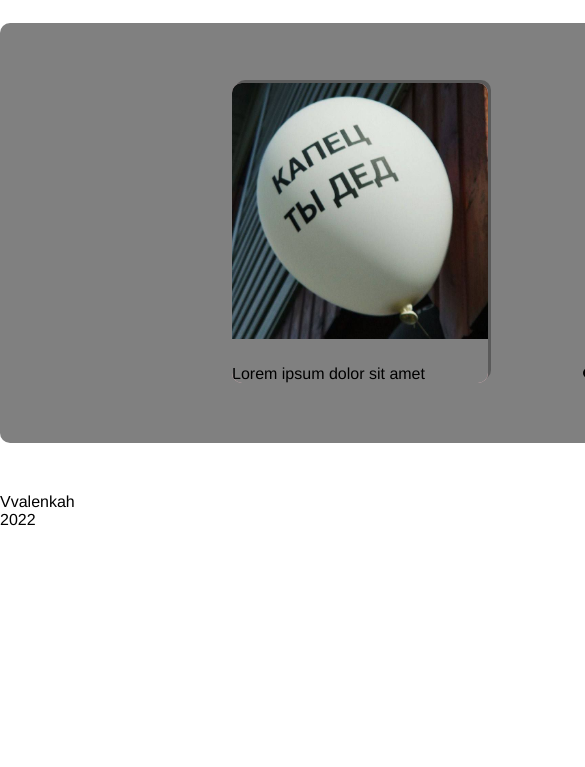
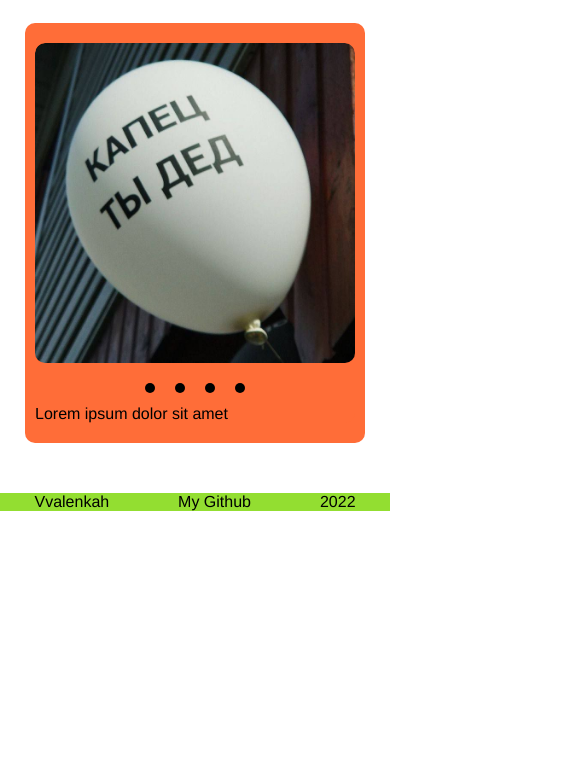
Before and after one commit to Vvalenkah/cssMemSlider, a plain HTML site: page index.html in a window 390 px wide. Shown: the part 77-844 px from the top of the page, 585 px wide, since content can reach past the window. Drawn offline with nearby package versions, Linux system fonts and the light colour scheme.

Commit message:
feat: adaptive design added (пт 13.05.22 17:43:05)

```diff
--- a/index.html
+++ b/index.html
@@ -25,16 +25,16 @@
                         <p>Lorem ipsum dolor sit amet</p>
                     </div>
                     <div class="slider-item" id="2">
-                        <img src="./assets/img/spat.jpg" alt="">
-                        <p>text 2</p>
+                        <img src="./assets/img/bog.jpg" alt="">
+                        <p>Consectetur adipisicing elit. </p>
                     </div>
                     <div class="slider-item" id="3">
                         <img src="./assets/img/vosne.jpg" alt="">
-                        <p>text 3</p>
+                        <p>Funny joke</p>
                     </div>
                     <div class="slider-item" id="4">
                         <img src="./assets/img/ant.jpg" alt="">
-                        <p>text 4</p>
+                        <p>Holy mother</p>
                     </div>
                 </div>
 
@@ -59,7 +59,9 @@
     <footer>
         <ul>
             <li>Vvalenkah</li>
-            <li></li>
+            <li>
+                <a href="https://github.com/Vvalenkah" target="_blank">My Github</a>
+            </li>
             <li>2022</li>
         </ul>
     </footer>
--- a/script.js
+++ b/script.js
@@ -3,13 +3,16 @@ const sliderLine = document.querySelector('.slider-track');
 const dots = document.querySelectorAll('.dot-container');
 const dot = document.querySelectorAll('.dot');
 let slideCount = 1;
-const slideStep = 256;
+const mediaQuery = window.matchMedia('(max-width: 376px)');
+let slideStep = 320;
+if (mediaQuery.matches) {
+    slideStep = 285;
+}
 
 
 
 dots.forEach(element => element.addEventListener('click', () => {
     let idNumber = Number(element.id.slice(4));
-    console.log(idNumber);
     if (idNumber === slideCount) {
         return;
     }
--- a/style.css
+++ b/style.css
@@ -14,7 +14,7 @@ body {
 
 header {
     height: 50px;
-    background-color: aqua;
+    background-color: #93DE31;
     width: 100%;
     display: flex;
     justify-content: center;
@@ -40,29 +40,27 @@ a {
     flex-direction: column;
     justify-content: center;
     align-items: center;
-    width: 720px;
+    width: 520px;
     height: 420px;
     border-radius: 10px;
     margin: 50px auto;
-    background: gray;
+    background: #FF6D38;
 }
 
 .slider-container {
-    /* position: absolute; */
     overflow: hidden;
-    background-color: pink;
-    width: 256px;
+    background-color: #FF6D38;
+    width: 320px;
     border-radius: 10px;
-    box-shadow: 3px -3px rgba(0, 0, 0, 0.3);
 }
 
 .slider-track {
-    width: 1024px;
+    width: 1280px;
     position: relative;
     left: 0;
     display: flex;
     flex-direction: row;
-    background-color: gray;
+    background-color: #FF6D38;
     transition: .3s;
 }
 
@@ -70,32 +68,34 @@ a {
     display: flex;
     flex-direction: column;
     justify-content: space-between;
-    height: 300px;
+    height: 350px;
 }
 
 .slider-item img {
-    width: 256px;
+    width: 320px;
     /* height: 100%; */
     z-index: 9999;
+    border-radius: 10px;
 }
 
-.slider-item p {
+
+/* .slider-item p {
     padding-top: 20px;
-}
+} */
 
 .buttons {
     text-align: center;
 }
 
 .control-dots {
-    bottom: 50px;
+    bottom: 25px;
     right: 30px;
     position: absolute;
     display: flex;
     flex-direction: row;
     justify-content: center;
     gap: 5px;
-    background: gray;
+    background: #FF6D38;
 }
 
 .dot-container {
@@ -116,11 +116,80 @@ a {
 }
 
 .active {
-    background-color: orange;
+    background-color: rgb(143, 49, 222);
 }
 
 .hover-active {
-    background-color: red;
+    background-color: white
+}
+
+footer {
+    background-color: #93DE31;
+    color: black;
+}
+
+footer a {
+    color: black
+}
+
+ul {
+    display: flex;
+    flex-direction: row;
+    justify-content: space-around;
+}
+
+@media screen and (max-width: 768px) {
+    .wrapper {
+        max-width: 475px;
+    }
+}
+
+@media screen and (max-width: 490px) {
+    h1 {
+        font-size: 20px;
+    }
+}
+
+@media screen and (max-width: 426px) {
+    .wrapper {
+        max-width: 340px;
+    }
+    .slider-item {
+        height: 380px;
+    }
+    .control-dots {
+        left: 0;
+        right: 0;
+        margin: 0 auto 15px;
+    }
+    .dot-container {
+        height: 30px;
+    }
+}
+
+@media screen and (max-width: 376px) {
+    .wrapper {
+        max-width: 315px;
+        height: 405px;
+    }
+    .slider-track {
+        width: 1140px;
+    }
+    .slider-item {
+        height: 355px;
+    }
+    .slider-item p {
+        padding-bottom: 10px;
+    }
+    .slider-item img {
+        width: 285px;
+    }
+    .slider-container {
+        width: 285px;
+    }
+    .control-dots {
+        margin: 0 auto 30px;
+    }
 }
 
 
```
Also changed, not shown: assets/img/bog.jpg (added), assets/img/kolb.jpg (added).
